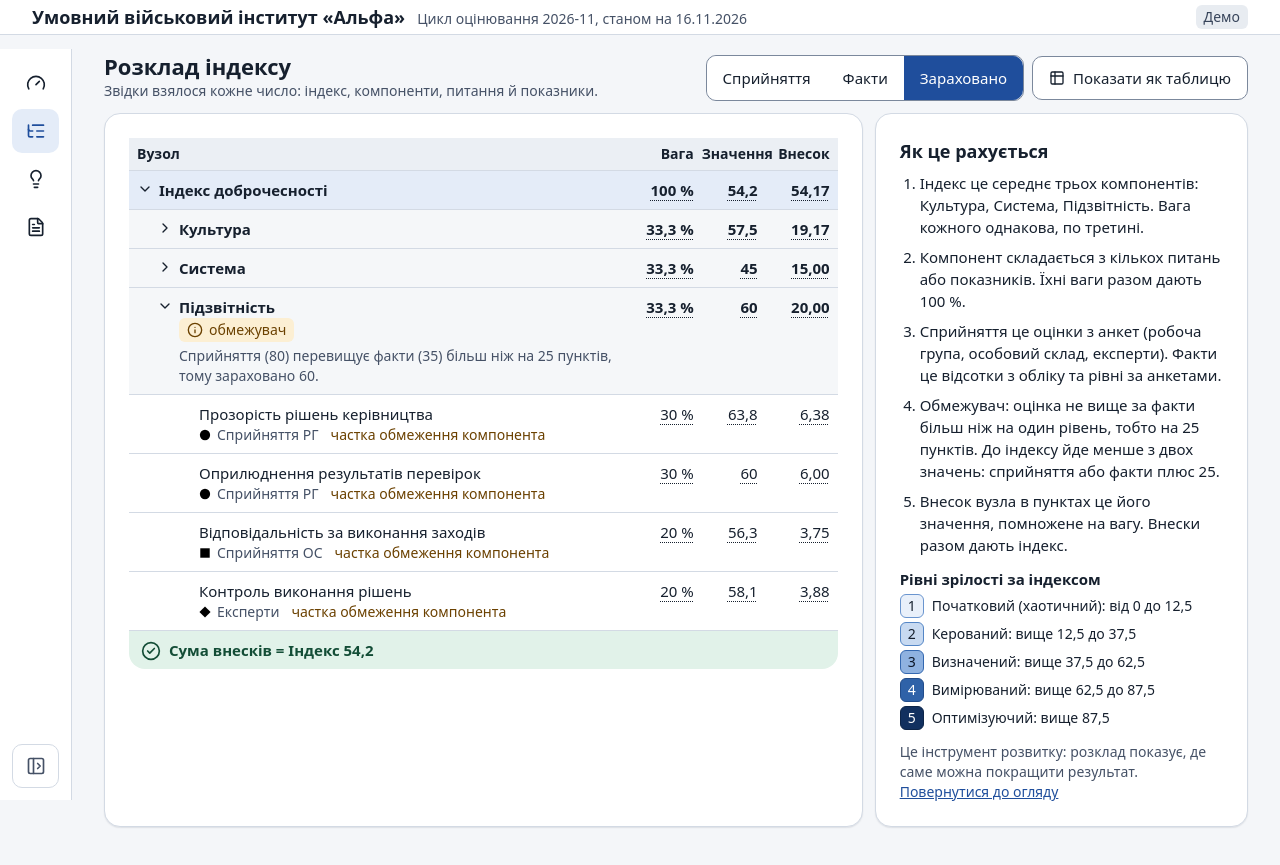
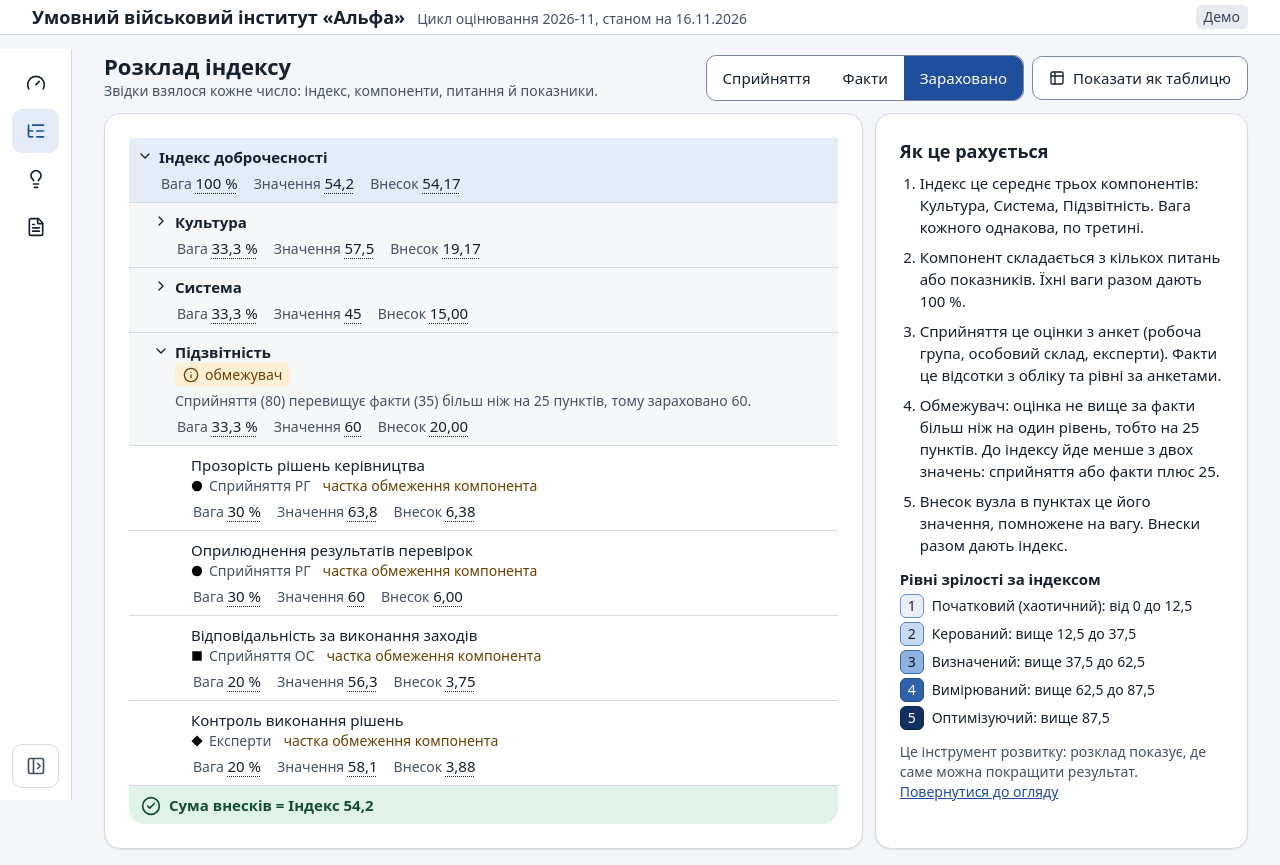
Before and after one commit to caaaaanek/hack-4-bitec, a React (Vite) app in the folder web/: page /explain in a window 1280 px wide. Before the commit the page ends 843 px from the top, so only its background shows below. Built offline with nearby package versions, Linux system fonts and the light colour scheme; a web font is replaced by a local one.

Commit message:
fix: explain polish

```diff
--- a/web/scripts/verify-config.ts
+++ b/web/scripts/verify-config.ts
@@ -19,6 +19,11 @@ export const WIDTHS = [360, 768, 1280, 1920] as const
 export const ROLES: VerifyRole[] = [
   {
     id: 'default',
-    routes: [{ path: '/' }, { path: '/design' }],
+    routes: [
+      { path: '/' },
+      { path: '/explain' },
+      { path: '/explain?c=accountability' },
+      { path: '/design' },
+    ],
   },
 ]
--- a/web/src/pages/Explain.tsx
+++ b/web/src/pages/Explain.tsx
@@ -93,9 +93,9 @@ function Row({
       tabIndex={focused ? 0 : -1}
       onFocus={onFocus}
       onClick={hasKids ? onToggle : undefined}
-      style={{ paddingLeft: `${(level - 1) * 1.25 + 0.5}rem` }}
+      style={{ paddingLeft: `${(level - 1) * 1 + 0.5}rem` }}
       className={cn(
-        'grid grid-cols-[minmax(0,1fr)_3.5rem_3.5rem_4rem] items-start gap-x-2 border-b border-border py-2 pr-2 sm:grid-cols-[minmax(0,1fr)_4.5rem_4.5rem_5rem]',
+        'grid grid-cols-1 items-start gap-x-2 gap-y-1 border-b border-border py-2 pr-2 sm:grid-cols-[minmax(0,1fr)_4.5rem_4.5rem_5rem]',
         'focus-visible:outline-2 focus-visible:-outline-offset-2 focus-visible:outline-focus',
         hasKids && 'cursor-pointer hover:bg-surface-muted',
         node.kind === 'index' && 'bg-accent-soft font-semibold',
@@ -134,15 +134,20 @@ function Row({
           )}
         </div>
       </div>
-      <span className="text-right text-body tabular">
+      <div className="flex flex-wrap gap-x-4 pl-6 font-normal sm:contents sm:pl-0">
+        <span className="text-body tabular sm:text-right">
+          <span className="text-caption text-text-muted sm:hidden">Вага </span>
           <Num hint={WEIGHT_HINT}>{pct(node.weight)}</Num>
         </span>
-      <span className="text-right text-body tabular">
+        <span className="text-body tabular sm:text-right">
+          <span className="text-caption text-text-muted sm:hidden">Значення </span>
           <Num hint={node.hint}>{fmt(node.value)}</Num>
         </span>
-      <span className="text-right text-body tabular">
+        <span className="text-body tabular sm:text-right">
+          <span className="text-caption text-text-muted sm:hidden">Внесок </span>
           <Num hint={CONTRIB_HINT}>{pts(node.contribution)}</Num>
         </span>
+      </div>
     </div>
   )
 }
@@ -285,7 +290,7 @@ function ExplainInner({ initial }: { initial: ComponentId | null }) {
           </h2>
           <div
             aria-hidden
-            className="grid grid-cols-[minmax(0,1fr)_3.5rem_3.5rem_4rem] gap-x-2 border-b border-border bg-surface-muted px-2 py-1.5 text-caption font-semibold sm:grid-cols-[minmax(0,1fr)_4.5rem_4.5rem_5rem]"
+            className="hidden grid-cols-[minmax(0,1fr)_3.5rem_3.5rem_4rem] gap-x-2 border-b border-border bg-surface-muted px-2 py-1.5 text-caption font-semibold sm:grid sm:grid-cols-[minmax(0,1fr)_4.5rem_4.5rem_5rem]"
           >
             <span>Вузол</span>
             <span className="text-right">Вага</span>
```
Lines whose indentation alone changed are shown as unchanged.
